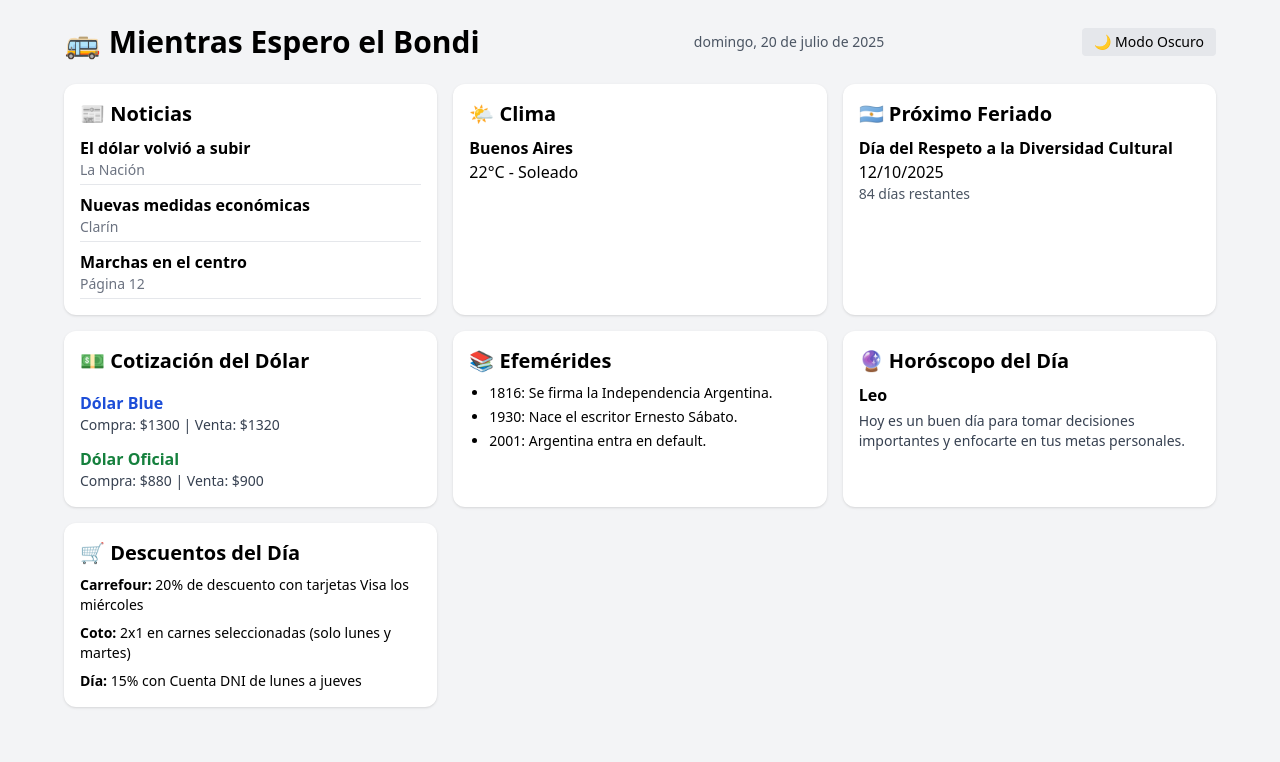
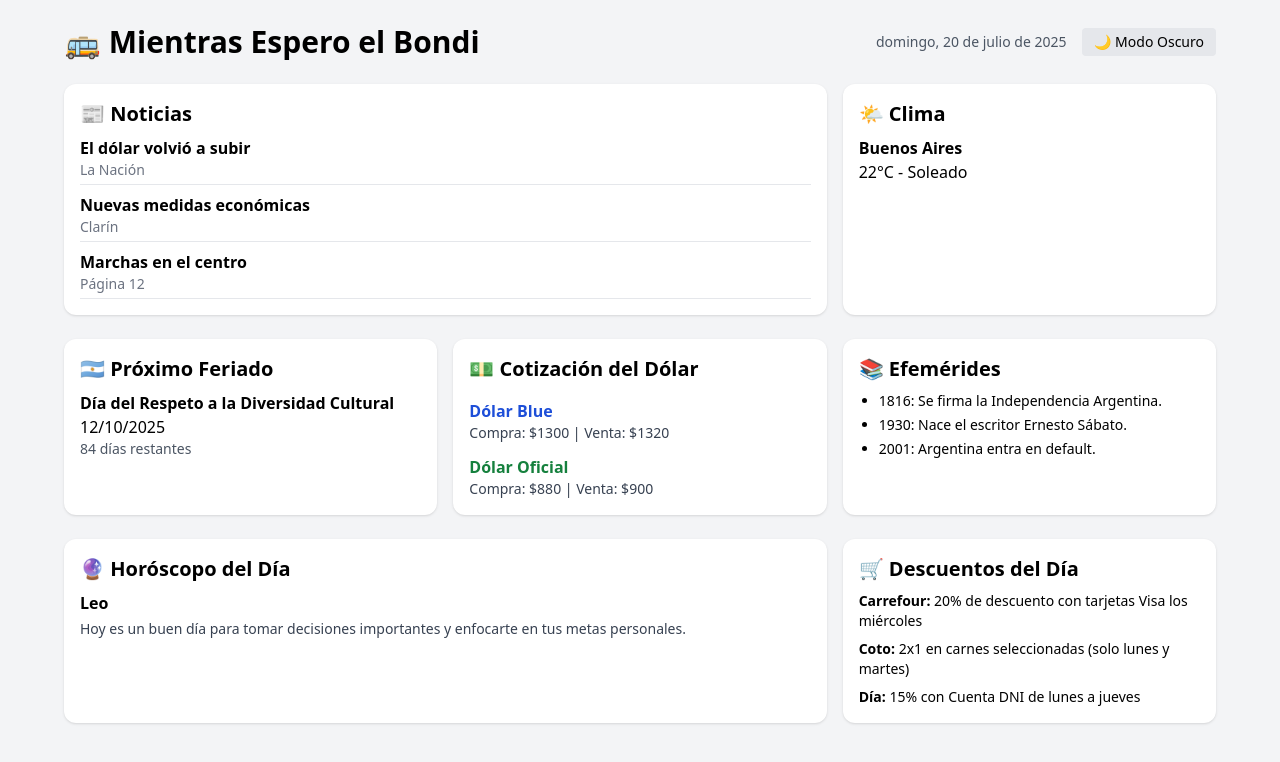
Before and after one commit to kalaniz0018/mientras-espero-el-bondi, a React (Vite) app: page / in a window 1280 px wide. Shown: the top 762 px of the page. Built offline with nearby package versions, Linux system fonts and the light colour scheme.

Commit message:
mejorando visibilidad de cards

```diff
--- a/src/App.tsx
+++ b/src/App.tsx
@@ -34,11 +34,13 @@ function App() {
   return (
     <div className="min-h-screen bg-gray-100 dark:bg-gray-900 py-6 px-4 flex justify-center text-black dark:text-white">
       <div className="w-full max-w-6xl">
-        <div className="flex flex-col sm:flex-row sm:justify-between items-center mb-6 gap-2">
+        <div className="flex flex-col sm:flex-row sm:items-center sm:justify-between mb-6 gap-3">
           <h1 className="text-3xl font-bold text-center sm:text-left">
             🚌 Mientras Espero el Bondi
           </h1>
-          <p className="text-sm text-gray-600 dark:text-gray-300 sm:ml-4">
+
+          <div className="flex flex-col sm:flex-row sm:items-center sm:gap-4">
+            <p className="text-sm text-gray-600 dark:text-gray-300 text-center sm:text-left">
               {new Date().toLocaleDateString("es-AR", {
                 weekday: "long",
                 day: "numeric",
@@ -46,21 +48,23 @@ function App() {
                 year: "numeric",
               })}
             </p>
+
             <button
               onClick={toggleDarkMode}
-            className="px-3 py-1 rounded bg-gray-200 dark:bg-gray-700 text-sm hover:bg-gray-300 dark:hover:bg-gray-600 transition"
+              className="px-3 py-1 mt-2 sm:mt-0 rounded bg-gray-200 dark:bg-gray-700 text-sm hover:bg-gray-300 dark:hover:bg-gray-600 transition self-center sm:self-auto"
             >
               {isDarkMode ? "☀️ Modo Claro" : "🌙 Modo Oscuro"}
             </button>
           </div>
+        </div>
 
-        <div className="grid grid-cols-1 sm:grid-cols-2 lg:grid-cols-3 gap-4">
-          <News />
+        <div className="grid grid-cols-1 sm:grid-cols-2 lg:grid-cols-3 gap-x-4 gap-y-6">
+          <News  className="sm:col-span-2"/>
           <Weather />
           <NextFeriado />
           <Dolar />
           <Efemerides />
-          <Horoscopo />
+          <Horoscopo className="sm:col-span-2" />
           <Descuentos />
         </div>
       </div>
--- a/src/components/Descuentos.tsx
+++ b/src/components/Descuentos.tsx
@@ -1,9 +1,14 @@
 import React from "react";
 import { mockDescuentos } from "../mocks/mockData";
 
-export const Descuentos: React.FC = () => {
+type DescuentosProps = {
+  className?: string;
+};
+
+export const Descuentos: React.FC<DescuentosProps> = ({ className = "" }) => {
   return (
-    <div className="bg-white dark:bg-gray-800 text-black dark:text-white p-4 rounded-xl shadow h-full min-h-[100px]">
+    <div
+      className={`bg-white dark:bg-gray-800 text-black dark:text-white p-4 rounded-xl shadow h-full min-h-[100px] ${className}`}>
       <h2 className="text-xl font-bold mb-2">🛒 Descuentos del Día</h2>
       <ul className="space-y-2 text-sm">
         {mockDescuentos.map((item, idx) => (
--- a/src/components/Horoscopo.tsx
+++ b/src/components/Horoscopo.tsx
@@ -1,9 +1,14 @@
 import React from "react";
-import { mockHoroscopo } from "../mocks/mockData"; // ✅ Import del mock
+import { mockHoroscopo } from "../mocks/mockData";
 
-export const Horoscopo: React.FC = () => {
+
+type HoroscopoProps = {
+  className?: string;
+};
+
+export const Horoscopo: React.FC<HoroscopoProps> = ({className = ""}) => {
   return (
-    <div className="bg-white dark:bg-gray-800 text-black dark:text-white p-4 rounded-xl shadow h-full min-h-[100px]">
+    <div className={`bg-white dark:bg-gray-800 text-black dark:text-white p-4 rounded-xl shadow h-full min-h-[100px] ${className}`}>
       <h2 className="text-xl font-bold mb-2">🔮 Horóscopo del Día</h2>
       <p className="font-semibold mb-1">{mockHoroscopo.signo}</p>
       <p className="text-sm text-gray-700 dark:text-gray-300">
--- a/src/components/NextFeriado.tsx
+++ b/src/components/NextFeriado.tsx
@@ -13,11 +13,13 @@ export const NextFeriado: React.FC<NextFeriadoProps> = ({ className = "" }) => {
   const daysLeft = Math.ceil(diffInTime / (1000 * 3600 * 24));
 
   return (
-    <div className={` bg-white dark:bg-gray-800 text-black dark:text-white bg-white p-4 rounded-xl shadow h-full min-h-[100px] ${className}`}>
+    <div className={`bg-white dark:bg-gray-800 text-black dark:text-white p-4 rounded-xl shadow h-full min-h-[100px] ${className}`}>
       <h2 className="text-xl font-bold mb-2">🇦🇷 Próximo Feriado</h2>
       <p className="font-semibold">{mockFeriado.name}</p>
       <p>{feriadoDate.toLocaleDateString("es-AR")}</p>
-      <p className="text-sm text-gray-600 bg-white dark:bg-gray-800 text-black dark:text-white ">{daysLeft} días restantes</p>
+      <p className="text-sm text-gray-600 dark:text-gray-300">
+        {daysLeft} días restantes
+      </p>
     </div>
   );
 };
```
Lines whose indentation alone changed are shown as unchanged.
